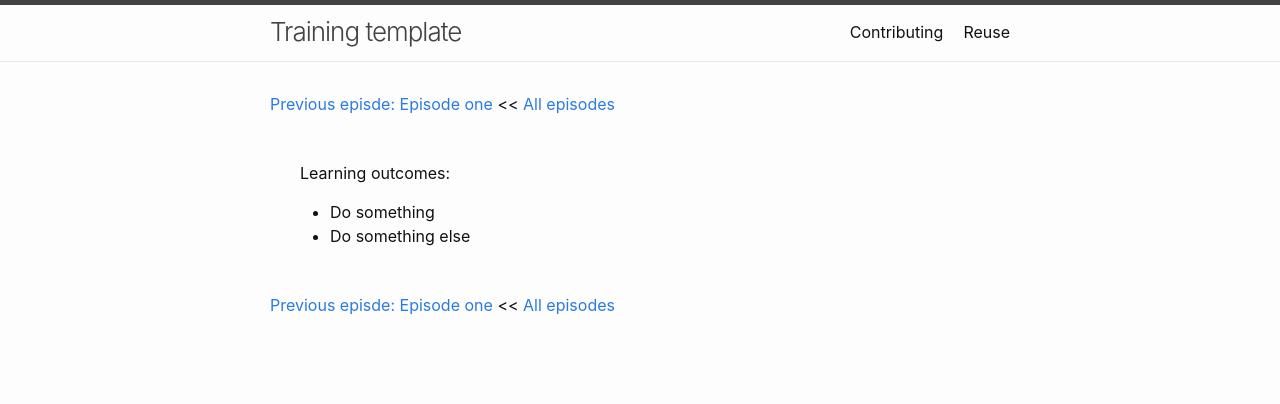
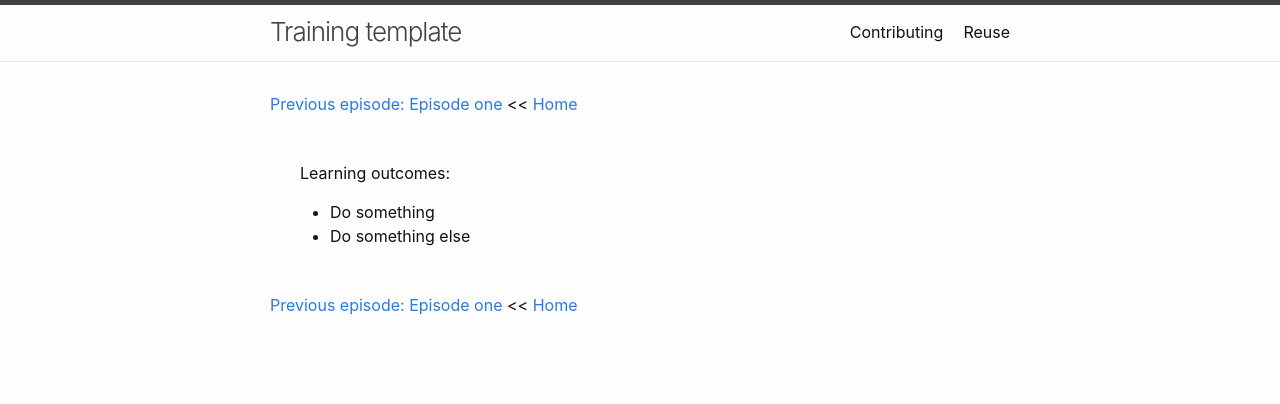
Before and after one commit to ARDC-Secure-Platforms/ardc-serp-docs, a Jekyll site: the page built from _episodes/02-episode-two.md, in a window 1280 px wide. Shown: the top 404 px of the page. Built offline with Jekyll 4.4.1, drawn with Linux system fonts in a browser that asks for light colours.

Commit message:
Fix episode template

```diff
--- a/_layouts/episode.html
+++ b/_layouts/episode.html
@@ -5,9 +5,9 @@ layout: default
     <section>
         <p>
             {% if page.previous.url %}
-            <a href="{{site.baseurl}}{{page.previous.url}}">Previous episde: {{page.previous.title}}</a> <<
+            <a href="{{site.baseurl}}{{page.previous.url}}">Previous episode: {{page.previous.title}}</a> <<
             {% endif %}
-            <a href="{{site.baseurl}}/researchdata/things/">All episodes</a>
+            <a href="{{site.baseurl}}">Home</a>
             {% if page.next.url %}
              >> <a href="{{site.baseurl}}{{page.next.url}}">Next episode: {{page.next.title}}</a>
             {% endif %}
@@ -23,9 +23,9 @@ layout: default
     <section>
         <p>
             {% if page.previous.url %}
-            <a href="{{site.baseurl}}{{page.previous.url}}">Previous episde: {{page.previous.title}}</a> <<
+            <a href="{{site.baseurl}}{{page.previous.url}}">Previous episode: {{page.previous.title}}</a> <<
             {% endif %}
-            <a href="{{site.baseurl}}/researchdata/things/">All episodes</a>
+            <a href="{{site.baseurl}}">Home</a>
             {% if page.next.url %}
              >> <a href="{{site.baseurl}}{{page.next.url}}">Next episode: {{page.next.title}}</a>
             {% endif %}
```
